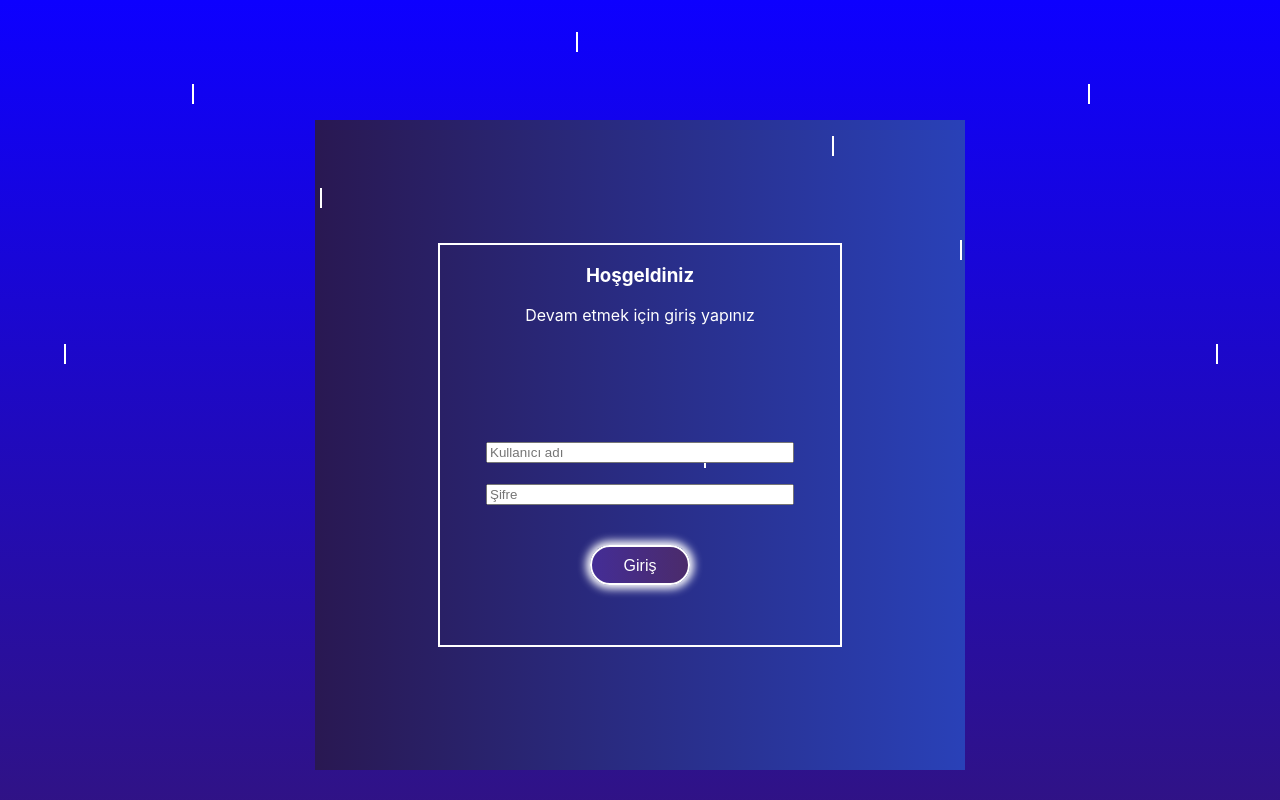
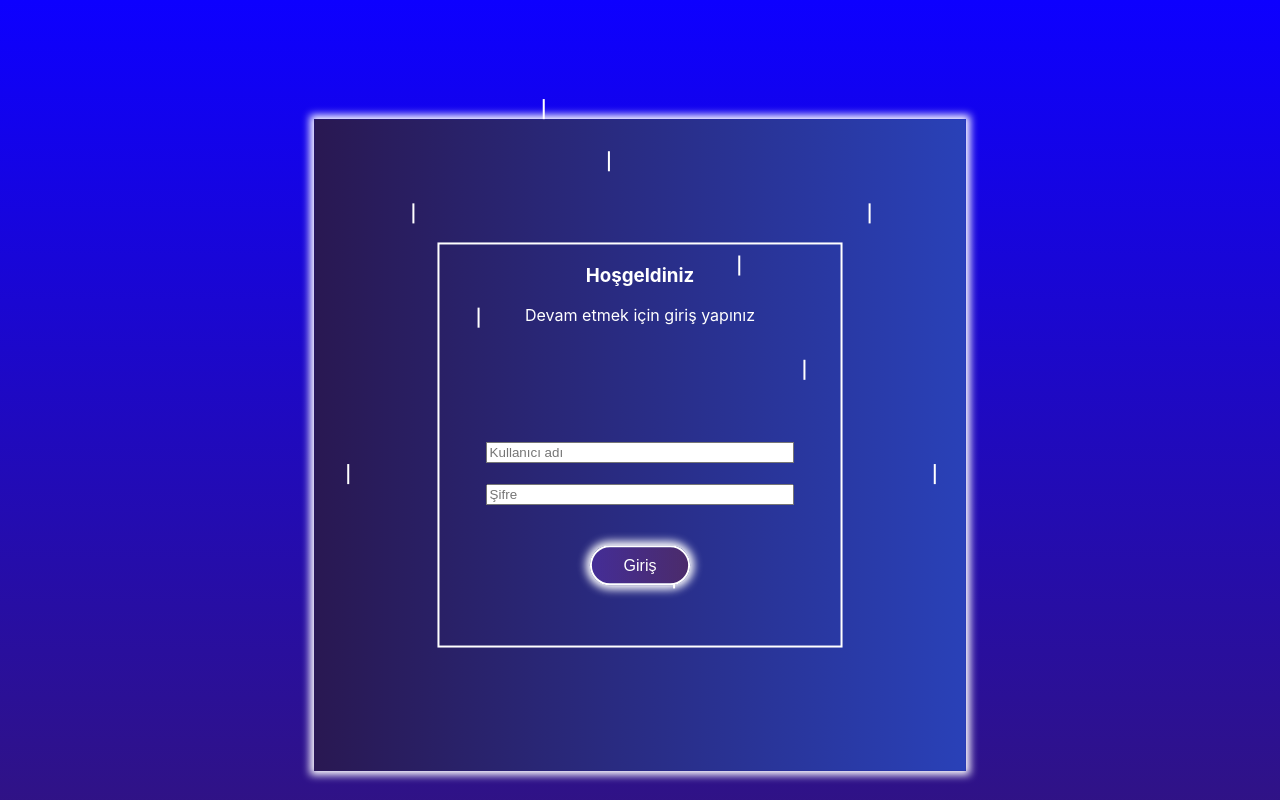
Before and after one commit to GoktugYmsk/react-redux-dynamic-challange, a React (Create React App) app: page /Login in a window 1280 px wide. Shown: the top 800 px of the page. Built offline with nearby package versions, Linux system fonts and the light colour scheme.

Commit message:
login scale animation added

```diff
--- a/src/components/login/index.css
+++ b/src/components/login/index.css
@@ -7,7 +7,51 @@
     align-items: center;
     justify-content: center;
     background: linear-gradient(to left, rgb(41, 65, 184), rgb(41, 24, 82));
+    box-shadow: 0 0 8px 4px white;
 }
+
+.loginPage {
+    animation: grow-shrink 1s ease-in-out infinite alternate;
+  }
+
+  @keyframes grow-shrink {
+    0% {
+      transform: scale(1);
+    }
+    100% {
+      transform: scale(1.008);
+    }
+  }
+
+
+.loginPage::before {
+    left: -50px;
+    top: -50px;
+    width: 100px;
+    height: 100px;
+    border-radius: 50%;
+    animation: move 2s ease-in-out infinite alternate;
+}
+
+.loginPage::after {
+    right: -50px;
+    bottom: -50px;
+    width: 100px;
+    height: 100px;
+    border-radius: 50%;
+    animation: move 2s ease-in-out 1s infinite alternate;
+}
+
+@keyframes move {
+    from {
+        transform: translate(0, 0);
+    }
+
+    to {
+        transform: translate(20px, 20px);
+    }
+}
+
 
 .userLogin {
     border: 2px solid white;
```
